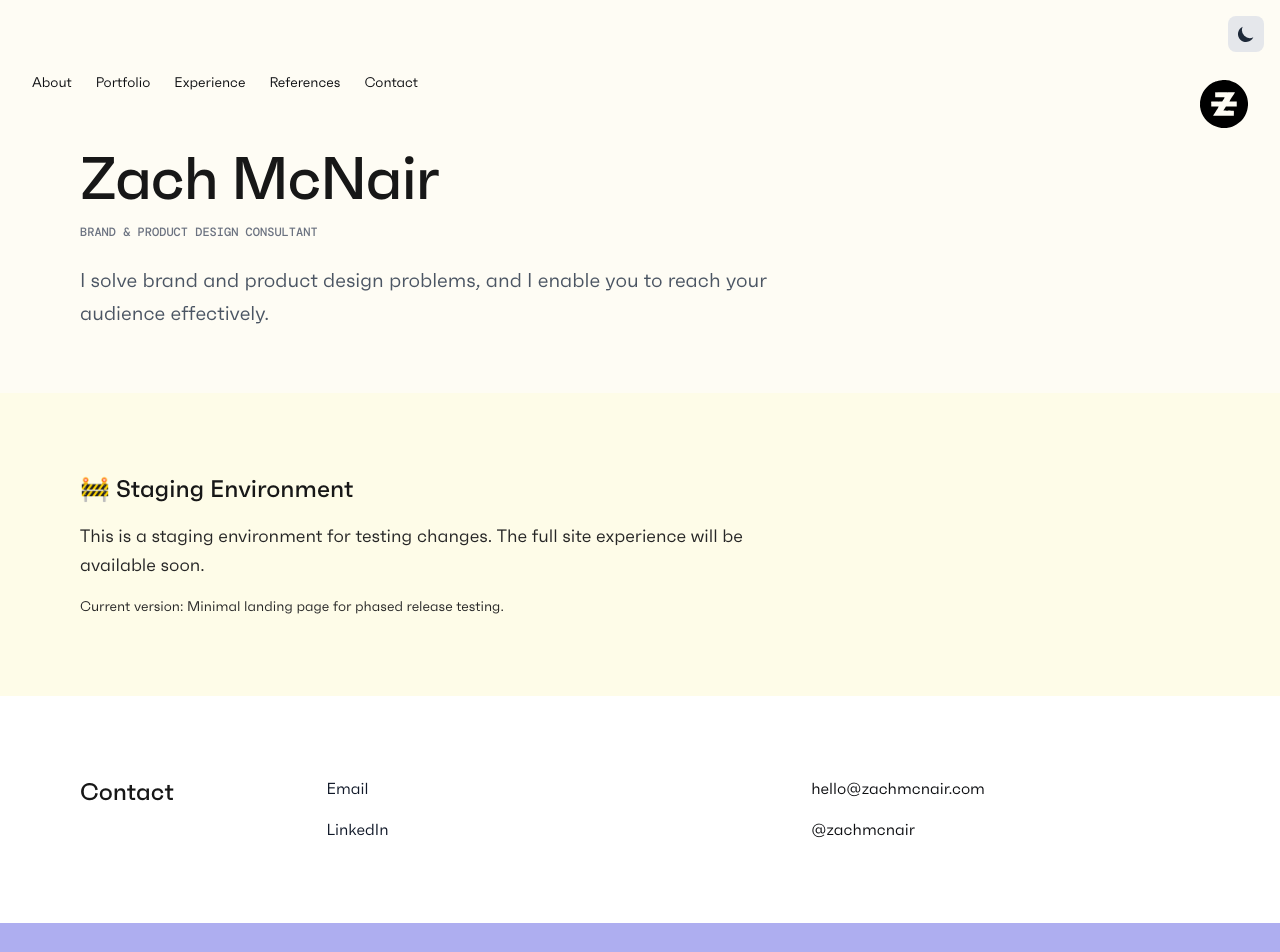
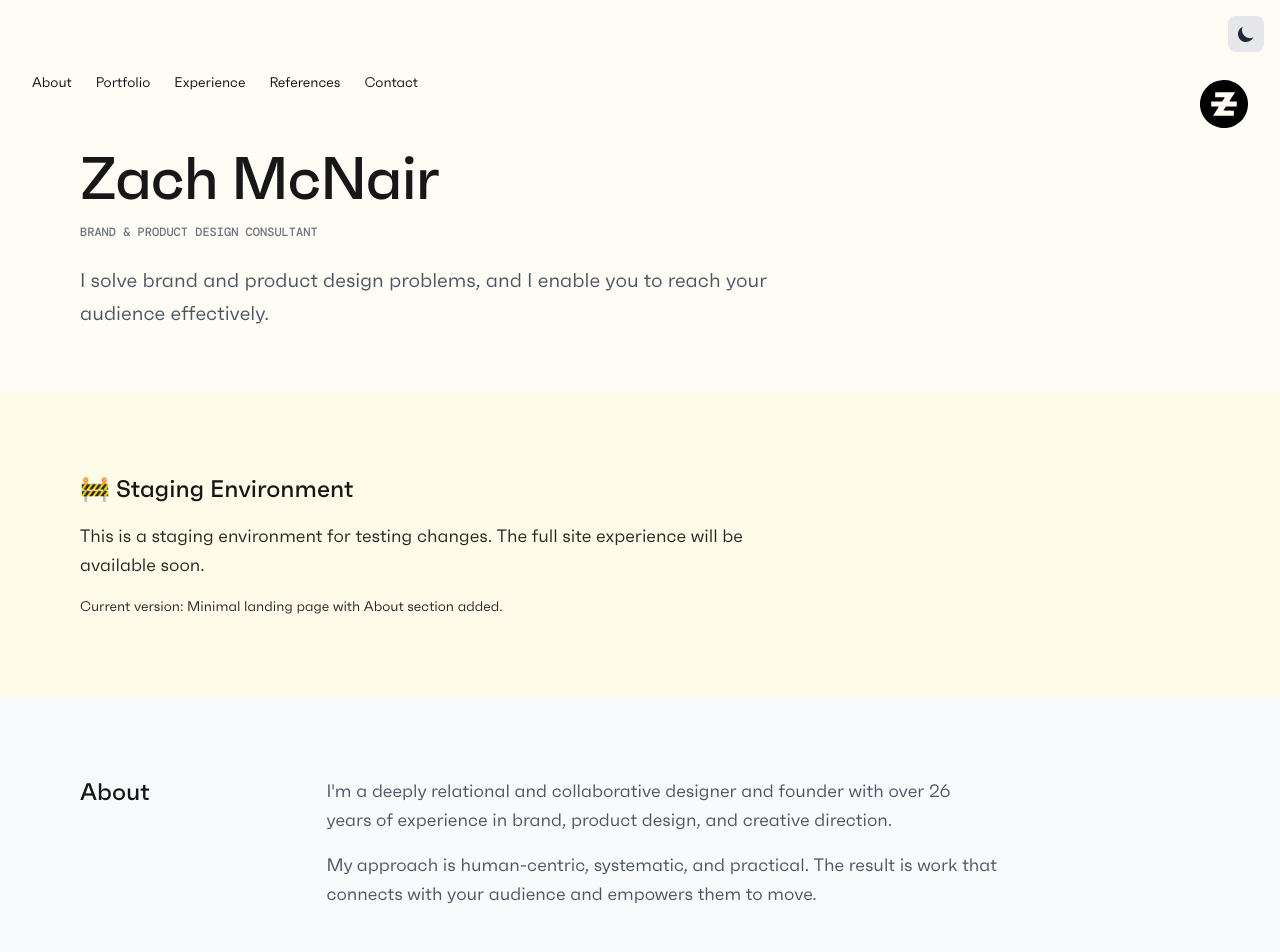
Before and after one commit to zachmcnair/zm-site, a Next.js app: page / in a window 1280 px wide. Shown: the top 952 px of the page. Built offline with nearby package versions, Linux system fonts and the light colour scheme; no server answers; a web font is replaced by a local one.

Commit message:
Add About section to minimal staging version

```diff
--- a/app/page.tsx
+++ b/app/page.tsx
@@ -36,8 +36,29 @@ export default function Page() {
               This is a staging environment for testing changes. The full site experience will be available soon.
             </p>
             <p className="text-sm text-yellow-600 dark:text-yellow-400">
-              Current version: Minimal landing page for phased release testing.
+              Current version: Minimal landing page with About section added.
             </p>
+          </div>
+        </div>
+      </div>
+
+      {/* About Section - Added to Minimal */}
+      <div className="w-screen relative left-1/2 transform -translate-x-1/2 py-20 bg-gray-50 dark:bg-gray-900">
+        <div className="pl-20">
+          <div className="grid grid-cols-1 md:grid-cols-5 gap-8">
+            <div className="md:col-span-1">
+              <h2 className="text-2xl font-faktum-medium text-gray-800 dark:text-gray-400">About</h2>
+            </div>
+            <div className="md:col-span-4">
+              <div className="max-w-2xl">
+                <p className="text-lg text-gray-600 dark:text-gray-300 leading-relaxed mb-4">
+                  I'm a deeply relational and collaborative designer and founder with over 26 years of experience in brand, product design, and creative direction.
+                </p>
+                <p className="text-lg text-gray-600 dark:text-gray-300 leading-relaxed">
+                  My approach is human-centric, systematic, and practical. The result is work that connects with your audience and empowers them to move.
+                </p>
+              </div>
+            </div>
           </div>
         </div>
       </div>
```
